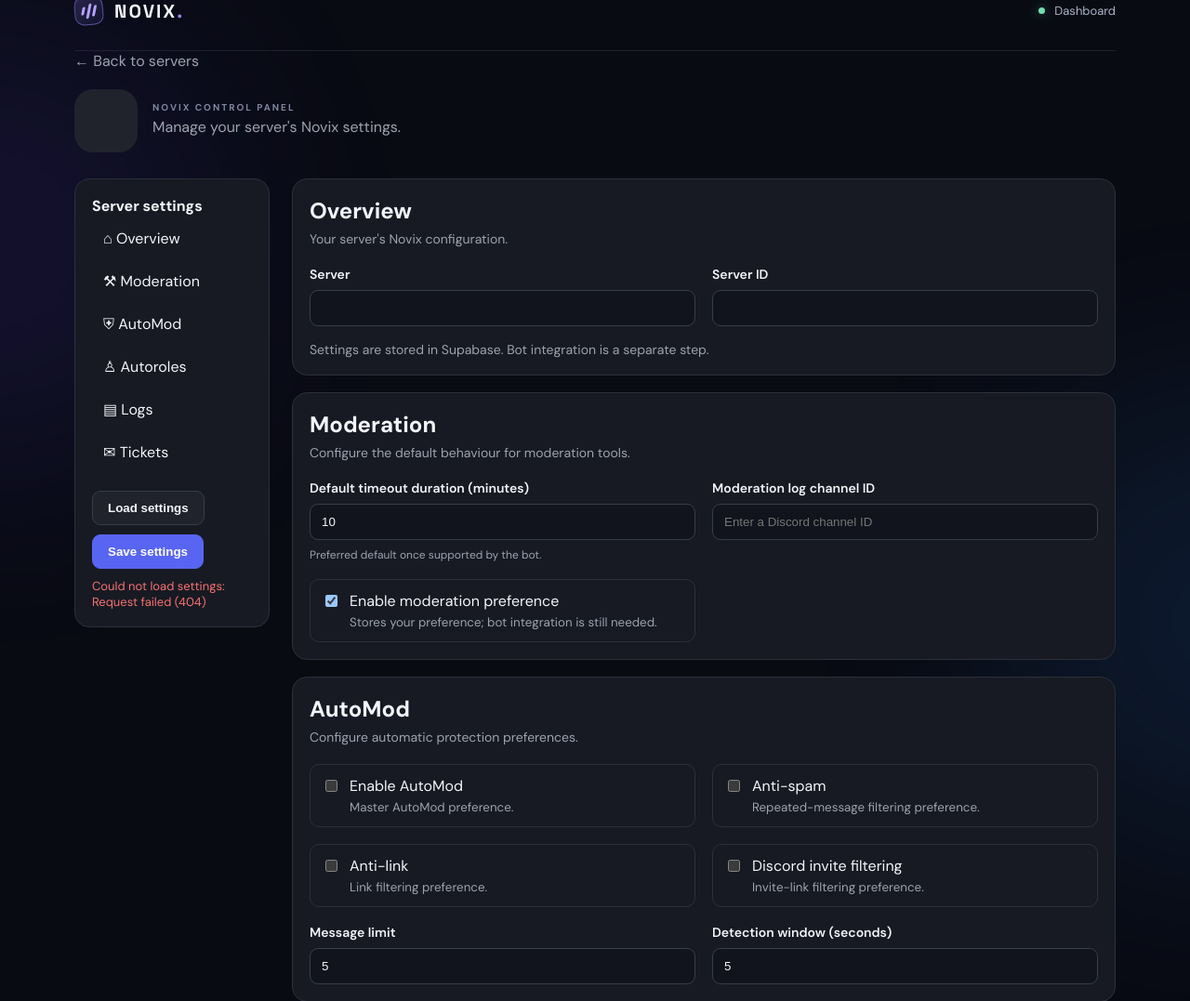
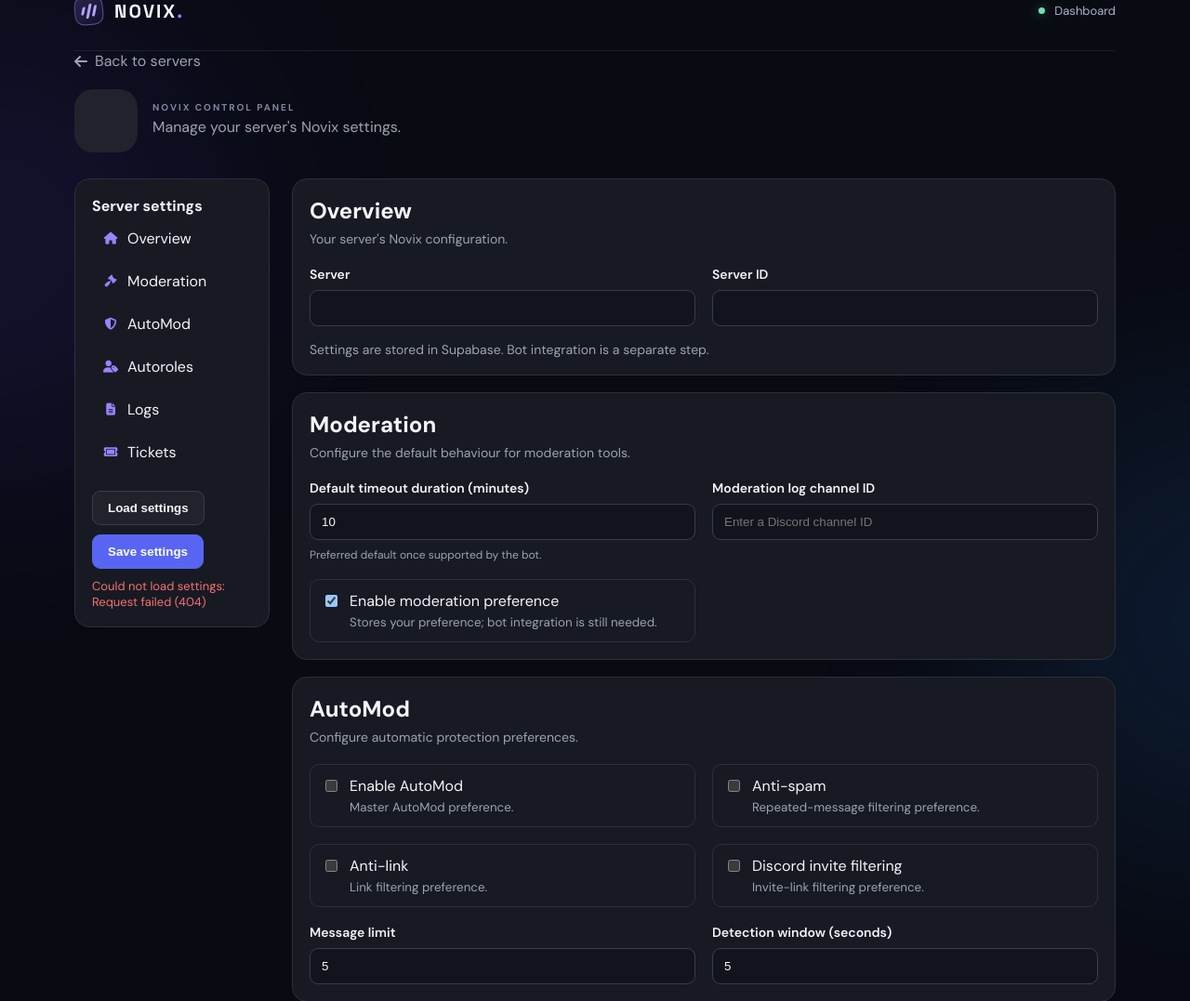
Before and after one commit to bloodauth/Novix, a Flask app: template templates/server.html in a window 1280 px wide. Shown: the part 31-1108 px from the top of the page at 93% size. Run offline with Flask 3, Linux system fonts and the light colour scheme; the template is opened without the code that fills it, so the values that code supplies are empty; some libraries are stand-ins or nearby versions.

Commit message:
Update server title format and navigation links

```diff
--- a/templates/server.html
+++ b/templates/server.html
@@ -1,6 +1,6 @@
 
 {% extends 'base.html' %}
-{% block title %}{{ guild.name }} — Novix{% endblock %}
+{% block title %}{{ guild.name }} | Novix{% endblock %}
 
 {% block content %}
 <style>
@@ -14,8 +14,11 @@
   .nv-layout { display: grid; grid-template-columns: 210px minmax(0, 1fr); gap: 24px; align-items: start; }
   .nv-nav, .nv-panel { background: var(--card-bg, #171a23); border: 1px solid var(--border-color, #2c303b); border-radius: 16px; padding: 18px; }
   .nv-nav { position: sticky; top: 20px; }
-  .nv-nav a { display: block; padding: 11px 12px; margin: 3px 0; border-radius: 9px; color: inherit; text-decoration: none; }
-  .nv-nav a:hover { background: var(--hover-bg, #252936); }
+  .nv-nav a { display: flex; align-items: center; gap: 10px; padding: 11px 12px; margin: 3px 0; border-radius: 9px; color: inherit; text-decoration: none; transition: background .15s, color .15s, transform .15s; }
+  .nv-nav a i { width: 16px; text-align: center; color: #9b83ff; font-size: 13px; }
+  .nv-nav a:hover { background: var(--hover-bg, #252936); transform: translateX(2px); }
+  .nv-nav a:hover i { color: #b5a4ff; }
+  .nv-back { display: inline-flex; align-items: center; gap: 8px; }
   .nv-panel { margin-bottom: 18px; scroll-margin-top: 20px; }
   .nv-panel h2 { margin: 0 0 6px; }
   .nv-desc { color: var(--text-muted, #9ca3af); margin: 0 0 20px; font-size: 14px; }
@@ -43,7 +46,7 @@
 </style>
 
 <div class="nv-head">
-  <a class="nv-back" href="{{ url_for('index') }}">← Back to servers</a>
+  <a class="nv-back" href="{{ url_for('index') }}"><i class="fa-solid fa-arrow-left"></i> Back to servers</a>
   <div class="nv-title">
     <span class="nv-avatar">
       {% if guild.icon %}
@@ -64,12 +67,12 @@
   <nav class="nv-nav">
     <strong>Server settings</strong>
     <div class="nv-nav-links">
-      <a href="#overview">⌂ Overview</a>
-      <a href="#moderation">⚒ Moderation</a>
-      <a href="#automod">⛨ AutoMod</a>
-      <a href="#autoroles">♙ Autoroles</a>
-      <a href="#logs">▤ Logs</a>
-      <a href="#tickets">✉ Tickets</a>
+      <a href="#overview"><i class="fa-solid fa-house"></i> Overview</a>
+      <a href="#moderation"><i class="fa-solid fa-gavel"></i> Moderation</a>
+      <a href="#automod"><i class="fa-solid fa-shield-halved"></i> AutoMod</a>
+      <a href="#autoroles"><i class="fa-solid fa-user-tag"></i> Autoroles</a>
+      <a href="#logs"><i class="fa-solid fa-file-lines"></i> Logs</a>
+      <a href="#tickets"><i class="fa-solid fa-ticket"></i> Tickets</a>
     </div>
     <div class="nv-actions">
       <button class="nv-btn" id="reload-settings" type="button">Load settings</button>
```
